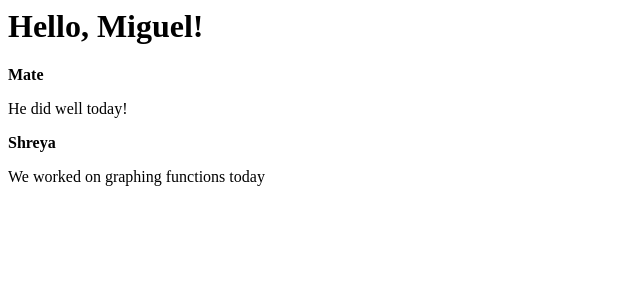
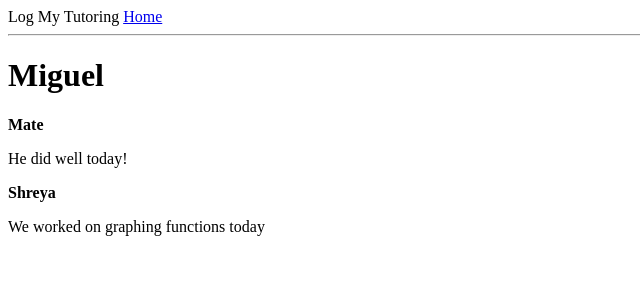
Before and after one commit to BrianBChoi/logmytutoring, a Flask app: page / in a window 1280 px wide. Shown: the top 300 px of the page, without its empty margins (0-640 px from the left). Run offline with Flask 2, Linux system fonts and the light colour scheme.

Commit message:
Add base.html for every template to inherit
base.html will hold template elements that every page needs to show.
For now, it will only hold the nav bar elements.

```diff
--- /dev/null
+++ b/app/templates/base.html
@@ -0,0 +1,14 @@
+<html>
+    <head>
+        {% if title %}
+        <title>{{ title }} - Log My Tutoring</title>
+        {% else %}
+        <title>Welcome to Log My Tutoring</title>
+        {% endif %}
+    </head>
+    <body>
+        <div>Log My Tutoring   <a href="/index">Home</a></div>
+        <hr>
+        {% block content %}{% endblock %}
+    </body>
+</html>
--- a/app/templates/index.html
+++ b/app/templates/index.html
@@ -1,18 +1,11 @@
-<html>
-    <head>
-        {% if title %}
-        <title>{{ title }} - Log My Tutoring</title>
-        {% else %}
-        <title>Welcome to Log My Tutoring!</title>
-        {% endif %}
-    </head>
-    <body>
-        <h1>Hello, {{ user.username }}!</h1>
+{% extends "base.html" %}
+
+{% block content %}
+    <h1>{{ user.username }}</h1>
     {% for session in sessions %}
     <div>
         <p><b>{{ session.student.name }}</b></p>
         <p>{{ session.notes }}</p>
     </div>
     {% endfor %}
-    </body>
-</html>
+{% endblock %}
```
Lines whose indentation alone changed are shown as unchanged.
